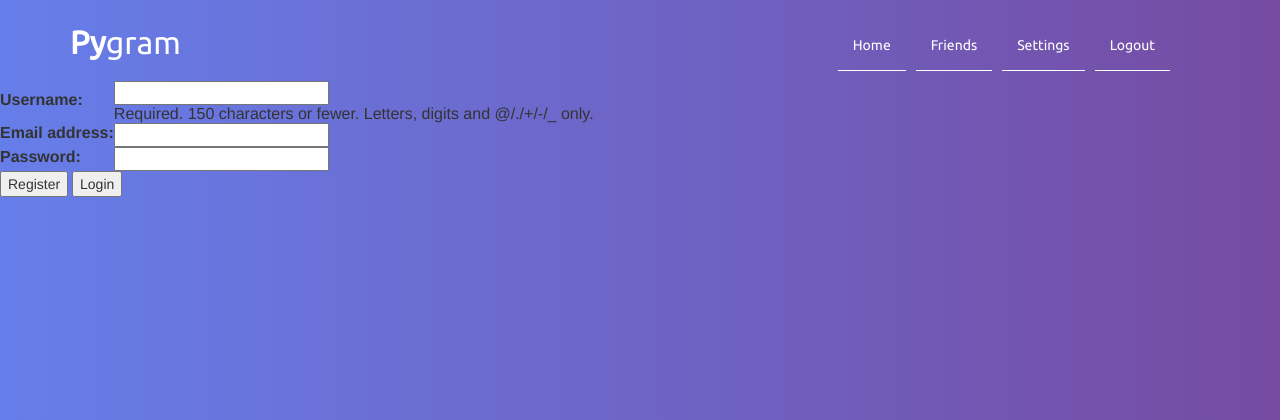
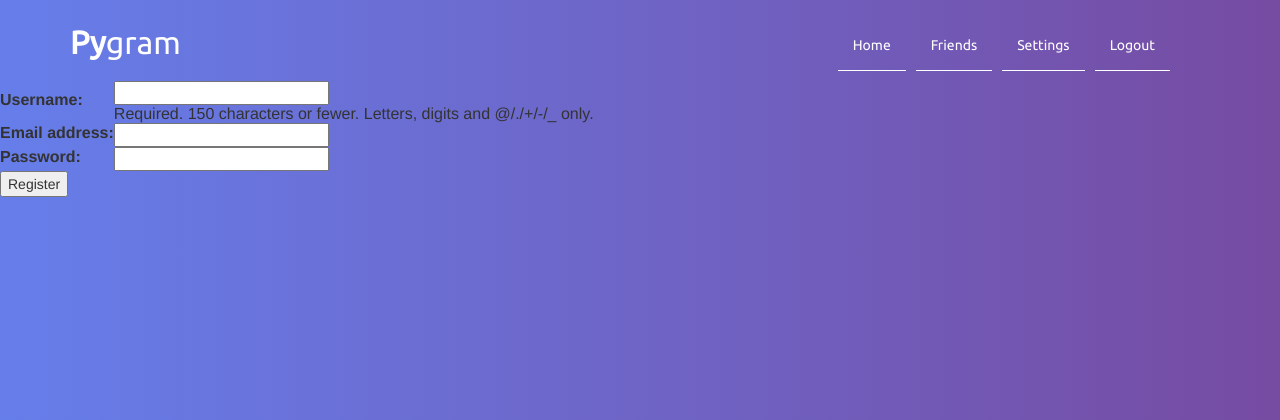
Before and after one commit to HarisDev/pygram, a Django app: template app/templates/main/register.html in a window 1280 px wide. Shown: the top 420 px of the page. Run offline with Django 3.2, Linux system fonts and the light colour scheme; the template is opened without the code that fills it: values that come from a table or form of the project are taken from there, others are empty; some libraries are stand-ins or nearby versions.

Commit message:
Adjusted buttons

```diff
--- a/app/templates/main/login.html
+++ b/app/templates/main/login.html
@@ -22,7 +22,6 @@
         <input type="text" placeholder="Username" name="username">
         <input type="password" placeholder="Password" name="password">
         <button type="submit"  value="Login" id="login-button">Login</button>
-        <button type="button" onclick="window.location.href='/register/' ">Register</button>
         <input type="hidden" name="next" value="/home" />
     </form>
 
--- a/app/templates/main/register.html
+++ b/app/templates/main/register.html
@@ -8,6 +8,5 @@
             {{ form.as_table }}
         </table>
         <button type="submit" value="Register">Register</button>
-        <button type="button" onclick="window.location.href='/' ">Login</button>
     </form>
 {% endblock %}
```
